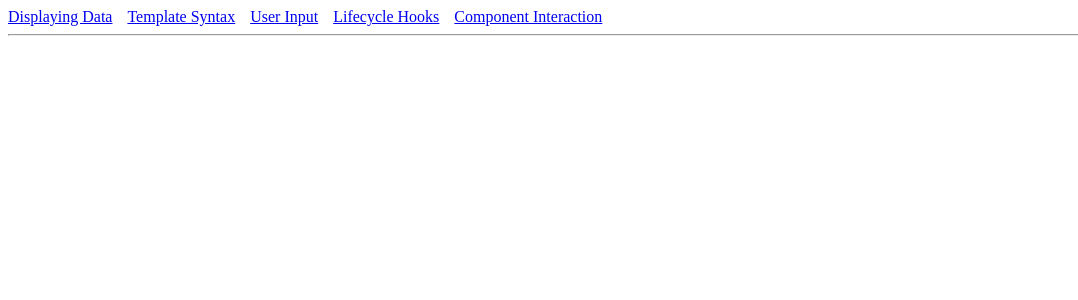
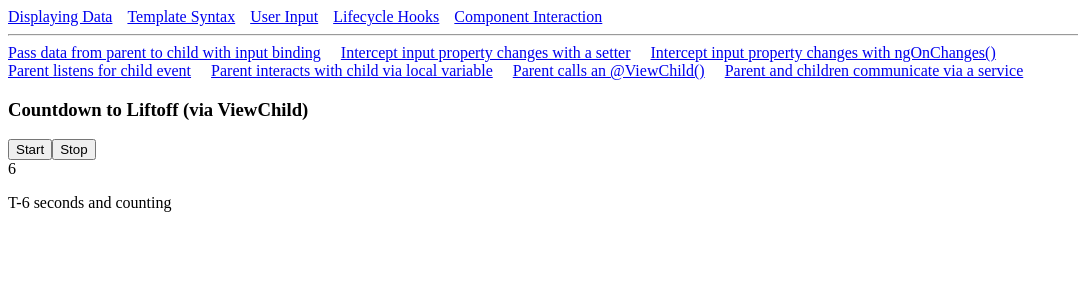
Before and after one commit to duannd/angular2, an Angular app in the folder components/: page /component-interaction/call-an-view-child in a window 1280 px wide. Before the commit this address led to /. Shown: the top 300 px of the page, without its empty margins (0-1078 px from the left). Built offline with nearby package versions, Linux system fonts and the light colour scheme.

Commit message:
Complete Parent Call a ViewChild

```diff
--- a/components/src/app/component-interaction/component-interaction-routing.module.ts
+++ b/components/src/app/component-interaction/component-interaction-routing.module.ts
@@ -6,6 +6,7 @@ import {NameParentComponent} from './name-parent.component';
 import {VersionParentComponent} from './version-parent.component';
 import {VoteTakerComponent} from './vote-taker.component';
 import {CountdownLocalVarParentComponent} from './countdown-local-var-parent.component';
+import {CountdownViewChildComponent} from './countdown-view-child.component';
 
 
 const routes: Routes = [
@@ -17,7 +18,8 @@ const routes: Routes = [
       {path: 'intercept-by-setter', component: NameParentComponent},
       {path: 'intercept-by-onchange', component: VersionParentComponent},
       {path: 'listen-child-event', component: VoteTakerComponent},
-      {path: 'interacts-child-via-local-variable', component: CountdownLocalVarParentComponent}
+      {path: 'interacts-child-via-local-variable', component: CountdownLocalVarParentComponent},
+      {path: 'call-an-view-child', component: CountdownViewChildComponent},
     ]
   }
 ];
--- a/components/src/app/component-interaction/component-interaction.module.ts
+++ b/components/src/app/component-interaction/component-interaction.module.ts
@@ -13,6 +13,7 @@ import { VoterComponent } from './voter.component';
 import { VoteTakerComponent } from './vote-taker.component';
 import { CountdownTimerComponent } from './countdown-timer.component';
 import { CountdownLocalVarParentComponent } from './countdown-local-var-parent.component';
+import { CountdownViewChildComponent } from './countdown-view-child.component';
 
 
 @NgModule({
@@ -28,6 +29,7 @@ import { CountdownLocalVarParentComponent } from './countdown-local-var-parent.c
     VoteTakerComponent,
     CountdownTimerComponent,
     CountdownLocalVarParentComponent,
+    CountdownViewChildComponent,
   ],
   imports: [
     CommonModule,
--- /dev/null
+++ b/components/src/app/component-interaction/countdown-view-child.component.ts
@@ -0,0 +1,47 @@
+import {AfterViewInit, Component, OnInit, ViewChild} from '@angular/core';
+import {CountdownTimerComponent} from './countdown-timer.component';
+
+@Component({
+  selector: 'app-countdown-view-child',
+  template: `
+      <h3>Countdown to Liftoff (via ViewChild)</h3>
+      <button (click)="start()">Start</button>
+      <button (click)="stop()">Stop</button>
+      <div class="seconds">{{ seconds() }}</div>
+      <app-countdown-timer></app-countdown-timer>
+  `,
+  styles: []
+})
+export class CountdownViewChildComponent implements OnInit, AfterViewInit {
+
+  @ViewChild(CountdownTimerComponent, {static: false})
+  private timerComponent: CountdownTimerComponent;
+
+  constructor() {
+  }
+
+  ngOnInit() {
+  }
+
+  ngAfterViewInit() {
+    // Redefine `seconds()` to get from the `CountdownTimerComponent.seconds` ...
+    // but wait a tick first to avoid one-time devMode
+    // unidirectional-data-flow-violation error
+    setTimeout(() => {
+      this.seconds = () => this.timerComponent.seconds;
+    }, 0);
+  }
+
+  seconds() {
+    return 0;
+  }
+
+  start() {
+    this.timerComponent.start();
+  }
+
+  stop() {
+    this.timerComponent.stop();
+  }
+
+}
```
